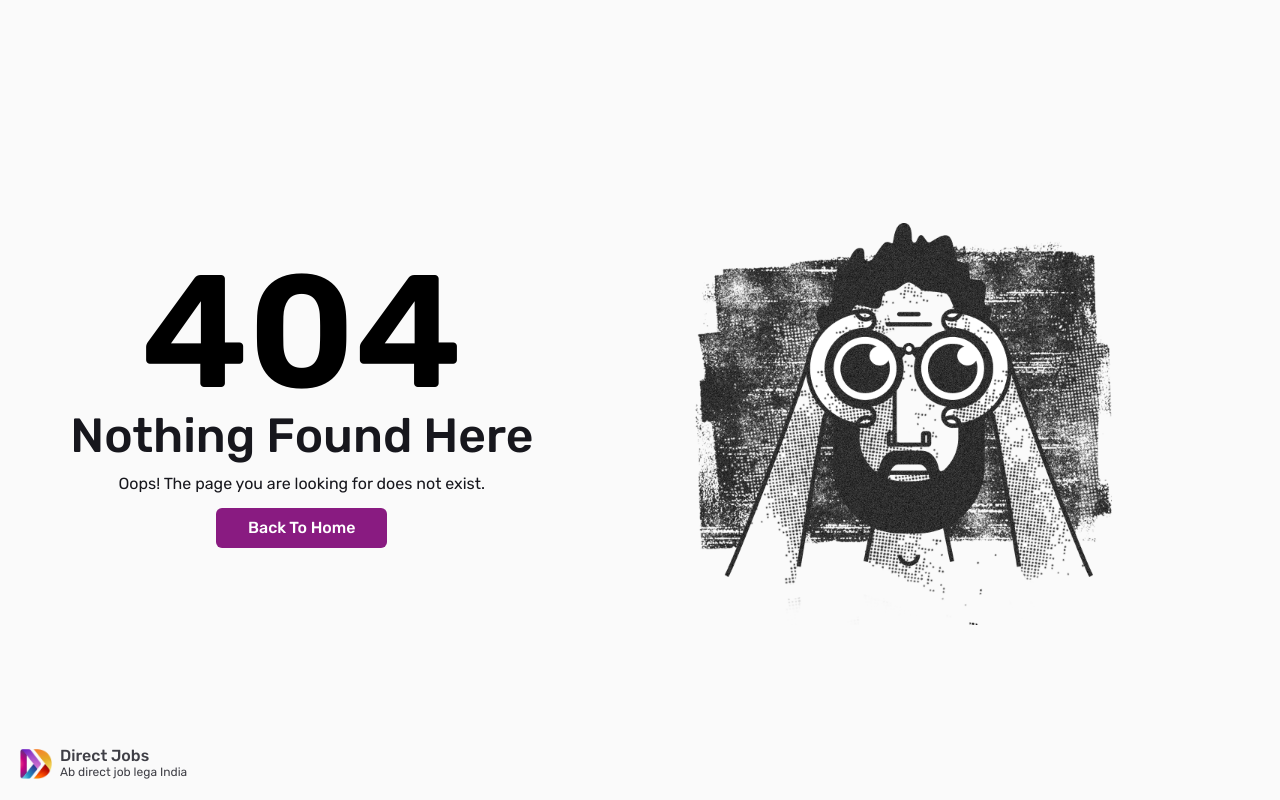
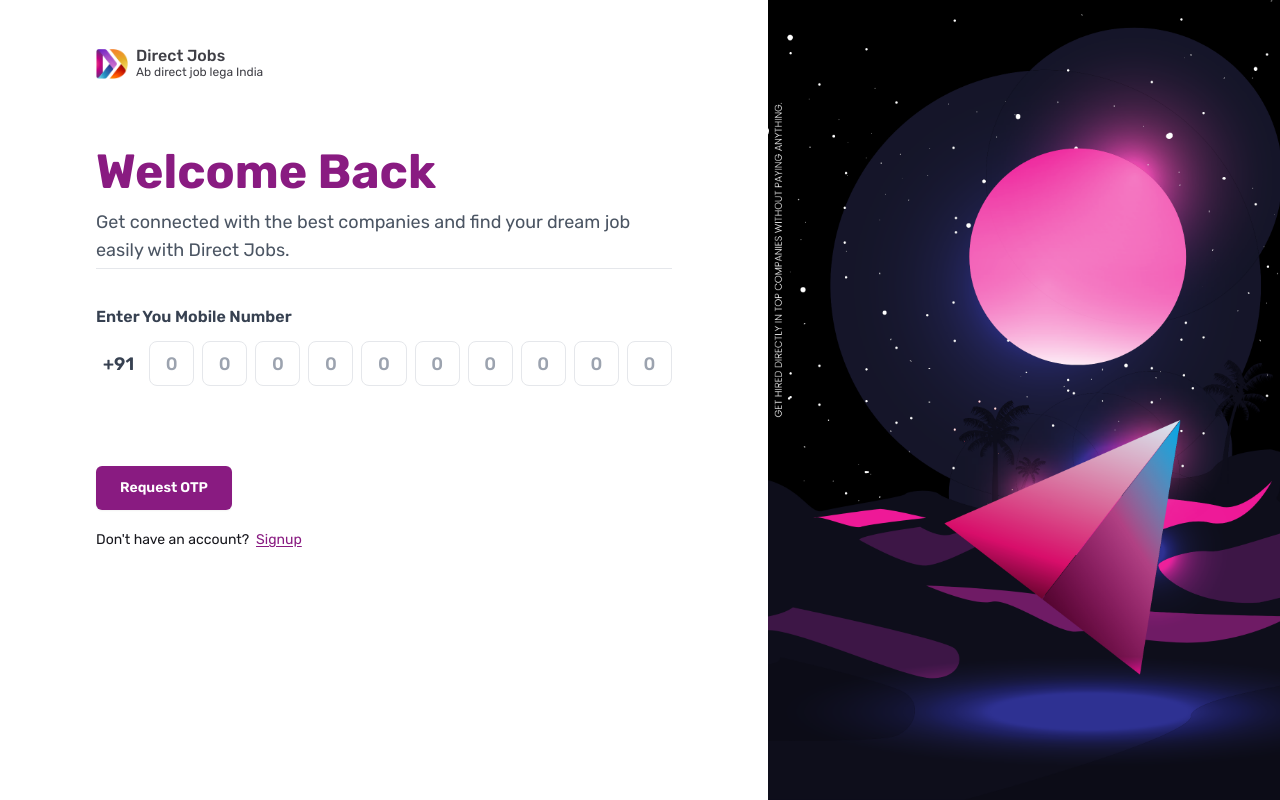
Before and after one commit to Deepesh2201/directjobs, a React (Vite) app: page /login in a window 1280 px wide. Before the commit this address had no page. Built offline with nearby package versions, Linux system fonts and the light colour scheme.

Commit message:
login page

```diff
--- a/package.json
+++ b/package.json
@@ -17,7 +17,10 @@
     "react": "^18.2.0",
     "react-dom": "^18.2.0",
     "react-fast-marquee": "^1.6.4",
+    "react-flag-kit": "^1.1.1",
+    "react-phone-number-input": "^3.3.9",
     "react-router-dom": "^6.22.3",
+    "react-select": "^5.8.0",
     "sort-by": "^1.2.0"
   },
   "devDependencies": {
--- a/src/components/NavBar/NavBar.jsx
+++ b/src/components/NavBar/NavBar.jsx
@@ -67,7 +67,9 @@ function NavBar() {
                     {!isLoggedIn && (
                         <>
                             <span className="space-x-2">
-                                <PrimaryButton>Log in</PrimaryButton>
+                                <PrimaryButton to={"/login"}>
+                                    Log in
+                                </PrimaryButton>
                                 <SecondaryButton>Sign Up</SecondaryButton>
                             </span>
                             <Link
--- /dev/null
+++ b/src/components/SharedComponents/BrandLogo.jsx
@@ -0,0 +1,16 @@
+import { Link } from "react-router-dom";
+import logo from "../../assets/images/mobileLogo.png";
+
+function BrandLogo() {
+    return (
+        <Link to={"/"} className="flex gap-2 items-center">
+            <img className="w-5 sm:w-8" src={logo} width={"50"} alt="" />
+            <span className="font-medium text-zinc-700 leading-none">
+                <p>Direct Jobs</p>
+                <p className="text-xs font-normal">Ab direct job lega India</p>
+            </span>
+        </Link>
+    );
+}
+
+export default BrandLogo;
--- a/src/components/SharedComponents/PrimaryButton.jsx
+++ b/src/components/SharedComponents/PrimaryButton.jsx
@@ -1,13 +1,13 @@
 import PropTypes from "prop-types";
 import { Link } from "react-router-dom";
 
-function PrimaryButton({ children, className, props }) {
+function PrimaryButton(props) {
     return (
         <Link
-            className={`${className} bg-[color:var(--primary-color)] hover:bg-[color:var(--hover-btn-color)] px-8 py-2 font-medium text-white rounded-md transition-colors delay-75 ease-in-out`}
+            className={`${props.className} bg-[color:var(--primary-color)] hover:bg-[color:var(--hover-btn-color)] px-8 py-2 font-medium text-white rounded-md transition-colors delay-75 ease-in-out`}
             {...props}
         >
-            {children}
+            {props.children}
         </Link>
     );
 }
@@ -17,5 +17,4 @@ export default PrimaryButton;
 PrimaryButton.propTypes = {
     children: PropTypes.node,
     className: PropTypes.string,
-    props: PropTypes.object,
 };
--- a/src/components/SharedComponents/SecondaryButton.jsx
+++ b/src/components/SharedComponents/SecondaryButton.jsx
@@ -1,13 +1,13 @@
 import PropTypes from "prop-types";
 import { Link } from "react-router-dom";
 
-function SecondaryButton({ className, children, props }) {
+function SecondaryButton(props) {
     return (
         <Link
-            className={`${className} border-2 border-[color:var(--primary-color)] text-[color:var(--primary-color)] hover:border-[color:var(--secondary-color)] hover:text-[color:var(--secondary-color)] px-8 py-2 font-medium rounded-md transition-colors delay-75 ease-in-out`}
+            className={`${props.className} border-2 border-[color:var(--primary-color)] text-[color:var(--primary-color)] hover:border-[color:var(--secondary-color)] hover:text-[color:var(--secondary-color)] px-8 py-2 font-medium rounded-md transition-colors delay-75 ease-in-out`}
             {...props}
         >
-            {children}
+            {props.children}
         </Link>
     );
 }
@@ -16,6 +16,5 @@ export default SecondaryButton;
 
 SecondaryButton.propTypes = {
     children: PropTypes.node,
-    props: PropTypes.object,
-    className: PropTypes.string
+    className: PropTypes.string,
 };
--- /dev/null
+++ b/src/pages/Login.jsx
@@ -0,0 +1,109 @@
+import { useRef, useState } from "react";
+import background from "../assets/images/loginBg.png";
+import BrandLogo from "../components/SharedComponents/BrandLogo";
+
+function Login() {
+    const [mobileNumbers, setMobileNumbers] = useState(Array(10).fill(""));
+
+    const inputRefs = useRef([]);
+
+    const handleChange = (index, value) => {
+        // Ensure that only numeric values are entered
+        const newValue = value.replace(/\D/, "");
+        // Limit the length of each input to 1 digit
+        if (newValue.length <= 1) {
+            // Update the input value
+            const newMobileNumbers = [...mobileNumbers];
+            newMobileNumbers[index] = newValue;
+            setMobileNumbers(newMobileNumbers);
+
+            // Move focus to the next input if available
+            if (newValue.length === 1 && inputRefs.current[index + 1]) {
+                inputRefs.current[index + 1].focus();
+            }
+        }
+    };
+
+    const handleKeyDown = (index, e) => {
+        if (e.key === "Backspace" && index > 0 && !mobileNumbers[index]) {
+            // If backspace is pressed and the current input is empty, move focus to the previous input
+            inputRefs.current[index - 1].focus();
+        }
+    };
+
+    return (
+        <div className="grid grid-cols-5 w-full min-h-screen">
+            <div className="flex flex-col gap-1 px-6 md:px-20 lg:px-24 py-12 lg:col-span-3 col-span-5 w-full min-h-screen">
+                <div className="mb-8">
+                    <BrandLogo />
+                </div>
+                <h1 className="mt-8 text-3xl font-bold text-[color:var(--primary-color)] md:text-4xl lg:text-5xl leading-tight">
+                    Welcome Back
+                </h1>
+                <p className="md:mt-2 text-sm md:text-lg text-gray-600 leading-tight">
+                    Get connected with the best companies and find your dream
+                    job easily with Direct Jobs.
+                </p>
+                <hr />
+                <form action="" className="mt-8 items-start">
+                    <label
+                        htmlFor="mobileNumber"
+                        className="block font-semibold text-gray-700 mb-3"
+                    >
+                        Enter You Mobile Number
+                    </label>
+                    <div className="flex w-full mb-20 gap-2">
+                        <div className="w-full grid grid-cols-10 md:grid-cols-11 gap-0.5 md:gap-2">
+                            <span className="hidden md:flex items-center justify-center text-sm md:text-lg font-semibold text-gray-700">
+                                +91
+                            </span>
+                            {mobileNumbers.map((number, index) => (
+                                <input
+                                    key={index}
+                                    type="number"
+                                    className="border rounded md:rounded-md lg:rounded-lg font-medium disabled:bg-divider md:px-2 text-center aspect-square text-sm md:text-md lg:text-lg focus:outline-none focus:ring-2 focus:ring-primary-color focus:ring-opacity-50 [appearance:textfield] [&::-webkit-outer-spin-button]:appearance-none [&::-webkit-inner-spin-button]:appearance-none"
+                                    placeholder="0"
+                                    value={number}
+                                    onChange={(e) =>
+                                        handleChange(index, e.target.value)
+                                    }
+                                    onKeyDown={(e) => handleKeyDown(index, e)}
+                                    maxLength={1}
+                                    ref={(input) =>
+                                        (inputRefs.current[index] = input)
+                                    }
+                                />
+                            ))}
+                        </div>
+                    </div>
+                    <div>
+                        <button
+                            type="button"
+                            className="rounded-md bg-[color:var(--primary-color)] px-6 py-3 text-sm font-semibold text-white shadow-sm hover:bg-black/80 focus-visible:outline focus-visible:outline-2 focus-visible:outline-offset-2 focus-visible:outline-black"
+                        >
+                            Request OTP
+                        </button>
+                        <p className="mt-5 text-sm">
+                            Don&apos;t have an account? &nbsp;
+                            <a
+                                href="/signup"
+                                className="text-[color:var(--primary-color)] underline underline-offset-2"
+                            >
+                                Signup
+                            </a>
+                        </p>
+                    </div>
+                </form>
+            </div>
+            <div className="col-span-2 w-full hidden lg:block">
+                <img
+                    className="h-screen object-cover w-full"
+                    src={background}
+                    alt="cover"
+                />
+            </div>
+        </div>
+    );
+}
+
+export default Login;
```
Also changed, not shown: src/main.jsx (+6 -1 lines), src/assets/images/loginBg.png (added), 1 other file (tests, documents, lock files or other folders).
